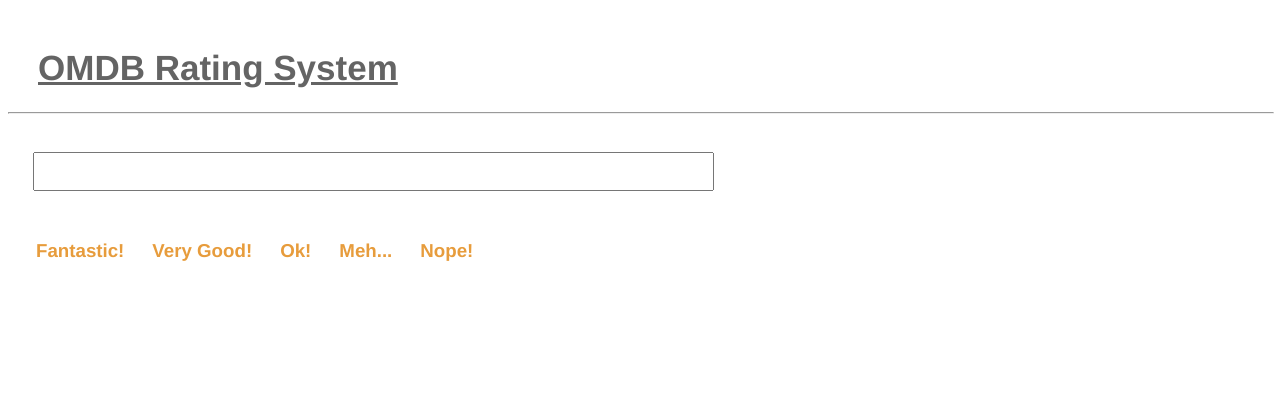
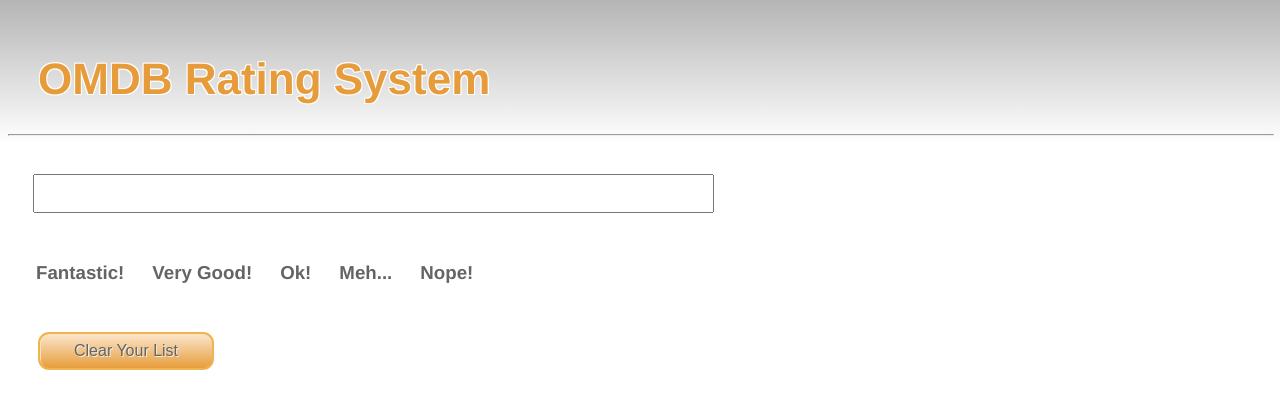
Before and after one commit to shaines90/omdb-rating-system, a plain HTML site: page index.html in a window 1280 px wide. Drawn offline with nearby package versions, Linux system fonts and the light colour scheme.

Commit message:
CSS Styling

```diff
--- a/css/style.css
+++ b/css/style.css
@@ -1,13 +1,29 @@
 body {
   font-family: 'Avenir', Helvetica;
+  background: -moz-linear-gradient(top,  rgba(100,100,100,0.48) 0%, rgba(62,62,62,0) 38%, rgba(0,0,0,0) 100%); /* FF3.6+ */
+  background: -webkit-gradient(linear, left top, left bottom, color-stop(0%,rgba(100,100,100,0.48)), color-stop(38%,rgba(62,62,62,0)), color-stop(100%,rgba(0,0,0,0))); /* Chrome,Safari4+ */
+  background: -webkit-linear-gradient(top,  rgba(100,100,100,0.48) 0%,rgba(62,62,62,0) 38%,rgba(0,0,0,0) 100%); /* Chrome10+,Safari5.1+ */
+  background: -o-linear-gradient(top,  rgba(100,100,100,0.48) 0%,rgba(62,62,62,0) 38%,rgba(0,0,0,0) 100%); /* Opera 11.10+ */
+  background: -ms-linear-gradient(top,  rgba(100,100,100,0.48) 0%,rgba(62,62,62,0) 38%,rgba(0,0,0,0) 100%); /* IE10+ */
+  background: linear-gradient(to bottom,  rgba(100,100,100,0.48) 0%,rgba(62,62,62,0) 38%,rgba(0,0,0,0) 100%); /* W3C */
+  background-repeat: no-repeat;
 }
 
 h1 {
-  font-size: 35px;
+  font-size: 44px;
   padding-left: 30px;
   padding-top: 25px;
-  text-decoration: underline;
-  color: rgb(100,100,100);
+  text-decoration: bold;
+}
+
+.stroke
+{
+    color: rgb(231,156,60);
+    text-shadow:
+    -1px -1px 0 #fff,
+    1px -1px 0 #fff,
+    -1px 1px 0 #fff,
+    1px 1px 0 #fff;
 }
 
 h2 {
@@ -22,7 +38,7 @@
 h3 {
   padding-left: 28px;
   padding-top: 0px;
-  color: rgb(231,156,60)
+  color: rgb(100,100,100)
 }
 
 h4 {
@@ -58,8 +74,44 @@
   padding: 10px;
 }
 
-/*button {
-  margin-left: 25px;
+.button {
+  clear: both;
 }
 
-*/
+button {
+  font-size:16px;
+  font-family:Arial;
+  font-weight:normal;
+  -moz-border-radius:11px;
+  -webkit-border-radius:11px;
+  border-radius:11px;
+  border:2px solid #eeb44f;
+  padding:8px 34px;
+  text-decoration:none;
+  background:-moz-linear-gradient( center top, #fae2c5 5%, #e79d3c 100% );
+  background:-ms-linear-gradient( top, #fae2c5 5%, #e79d3c 100% );
+  filter:progid:DXImageTransform.Microsoft.gradient(startColorstr='#fae2c5', endColorstr='#e79d3c');
+  background:-webkit-gradient( linear, left top, left bottom, color-stop(5%, #fae2c5), color-stop(100%, #e79d3c) );
+  background-color:#fae2c5;
+  color:#646464;
+  display:inline-block;
+  text-shadow:1px 1px 0px #f0f0f0;
+  -webkit-box-shadow:inset 1px 1px 0px 0px #fce2c1;
+  -moz-box-shadow:inset 1px 1px 0px 0px #fce2c1;
+  box-shadow:inset 1px 1px 0px 0px #fce2c1;
+  margin-top: 30px;
+  margin-left: 30px;
+}
+
+button:hover {
+  background:-moz-linear-gradient( center top, #e79d3c 5%, #fae2c5 100% );
+  background:-ms-linear-gradient( top, #e79d3c 5%, #fae2c5 100% );
+  filter:progid:DXImageTransform.Microsoft.gradient(startColorstr='#e79d3c', endColorstr='#fae2c5');
+  background:-webkit-gradient( linear, left top, left bottom, color-stop(5%, #e79d3c), color-stop(100%, #fae2c5) );
+  background-color:#e79d3c;
+}
+
+button:active {
+  position:relative;
+  top:1px;
+}
--- a/index.html
+++ b/index.html
@@ -8,7 +8,7 @@
   <script src="js/main.js"></script>
 </head>
 <body>
-  <h1>OMDB Rating System</h1>
+  <h1 class="stroke">OMDB Rating System</h1>
 <hr width="100%">
   <form id="search">
     <input id="searchField" type="search" size="80"></input>
@@ -37,8 +37,8 @@
     </div>
   </div>
 
-<!--   <div>
+  <div class="button">
     <button id="reset">Clear Your List</button>
-  </div> -->
+  </div>
 </body>
 </html>
--- a/js/main.js
+++ b/js/main.js
@@ -1,7 +1,7 @@
 // Generated by CoffeeScript 1.7.1
 (function() {
   $(function() {
-    return $('#search').on('submit', function(e) {
+    $('#search').on('submit', function(e) {
       var masterResponse, searchTerm;
       e.preventDefault();
       searchTerm = $('#searchField').val();
@@ -38,6 +38,9 @@
         return _results;
       });
     });
+    return $('#reset').click(function() {
+      return $('.movieColumns li').html("");
+    });
   });
 
 }).call(this);
```
Also changed, not shown: 2 other files.
